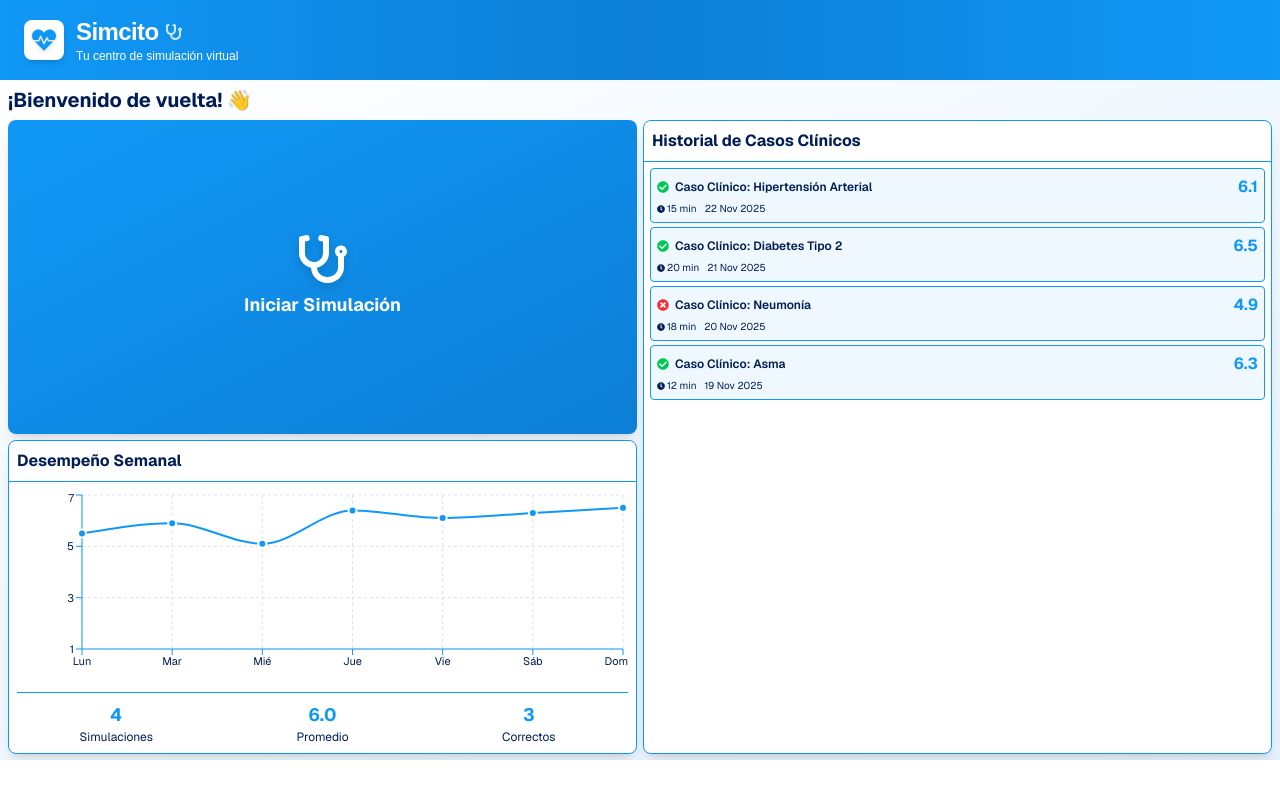
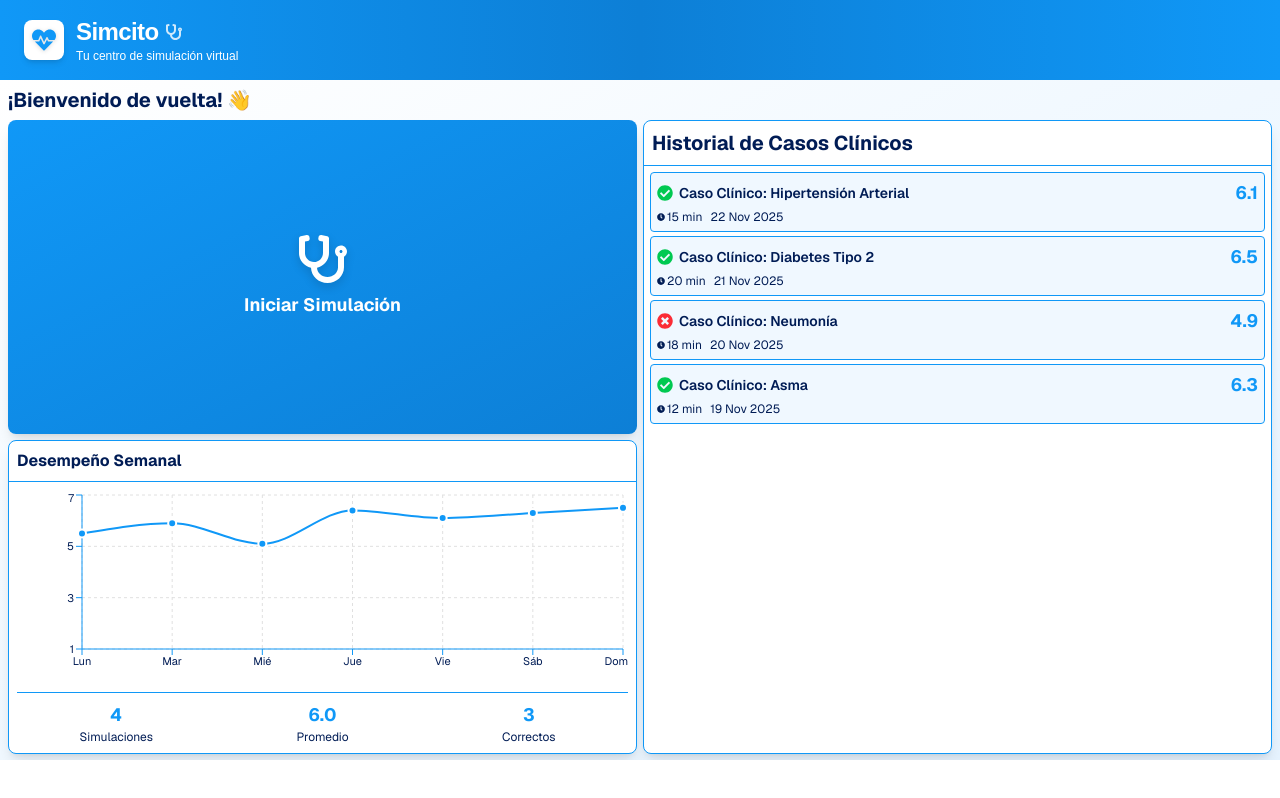
Before and after one commit to fcocea/hack-platanus-13, a Next.js app: page / in a window 1280 px wide. Built offline with nearby package versions, Linux system fonts and the light colour scheme.

Commit message:
feat: font size fixed

```diff
--- a/app/page.tsx
+++ b/app/page.tsx
@@ -95,7 +95,7 @@ export default function Home() {
             {/* Fila 1 y 2 - Columna 2: Historial de Casos Clínicos */}
             <div className="row-span-2 bg-white rounded-lg shadow-lg border border-[#1098f7] border-opacity-20 flex flex-col overflow-hidden min-h-0">
               <div className="p-2 border-b border-[#1098f7] border-opacity-20 flex-shrink-0">
-                <h3 className="text-base font-bold text-[#001c55]">
+                <h3 className="text-xl font-bold text-[#001c55]">
                   Historial de Casos Clínicos
                 </h3>
               </div>
@@ -108,21 +108,21 @@ export default function Home() {
                     <div className="flex items-center justify-between gap-1.5 mb-0.5">
                       <div className="flex items-center gap-1.5 flex-1 min-w-0">
                         {simulacion.resultado === "correcto" ? (
-                          <FaCheckCircle className="w-3 h-3 text-green-500 flex-shrink-0" />
+                          <FaCheckCircle className="w-4 h-4 text-green-500 flex-shrink-0" />
                         ) : (
-                          <FaTimesCircle className="w-3 h-3 text-red-500 flex-shrink-0" />
+                          <FaTimesCircle className="w-4 h-4 text-red-500 flex-shrink-0" />
                         )}
-                        <span className="font-semibold text-[#001c55] text-xs truncate">
+                        <span className="font-semibold text-[#001c55] text-sm truncate">
                           {simulacion.caso}
                         </span>
                       </div>
                       <div className="text-right flex-shrink-0">
-                        <div className="text-base font-bold text-[#1098f7]">
+                        <div className="text-lg font-bold text-[#1098f7]">
                           {simulacion.nota.toFixed(1)}
                         </div>
                       </div>
                     </div>
-                    <div className="flex items-center gap-2 text-[10px] text-[#001c55] text-opacity-60">
+                    <div className="flex items-center gap-2 text-xs text-[#001c55] text-opacity-60">
                       <span className="flex items-center gap-0.5">
                         <FaClock className="w-2 h-2" />
                         {simulacion.duracion}
```
